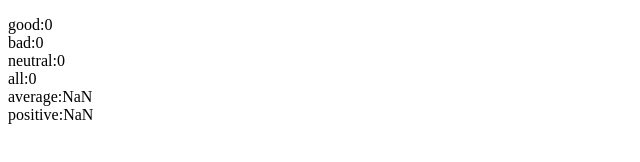
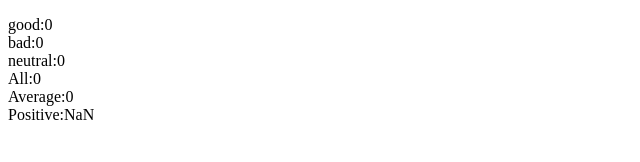
Before and after one commit to elber01/FSOdata, a React (Vite) app in the folder part1/unicafe/: page / in a window 1280 px wide. Shown: the part 152-314 px from the top of the page, without its empty margins (0-640 px from the left). Built offline with nearby package versions, Linux system fonts and the light colour scheme.

Commit message:
Practice 1.8 done

```diff
--- a/part1/unicafe/src/App.jsx
+++ b/part1/unicafe/src/App.jsx
@@ -7,7 +7,7 @@ function App() {
   const [neutral, setNeutral] = useState(0)
 
 //Header component
-  const Header = ({course}) => {
+  const Header1 = ({course}) => {
   return (
       <h1>{course}</h1>
   )
@@ -23,7 +23,7 @@ const Button=({handleClick, text}) => (
 
 
 //Statistics component
-const Statistics = ({statistics}) => {
+const Header2 = ({state}) => {
   return (
     <div>
       <h2>Statistics</h2>
@@ -40,21 +40,27 @@ const Result = ({value, text}) => {
   )
 }
 
-
-
+//Statistics component
+const Statistics = ({value}) => {
+  return (
+    <div>
+     All:{good + bad + neutral} <br/>
+     Average:{(good + bad + neutral)/3}<br/>
+     Positive:{ (good * 100) / (good + bad + neutral) }
+  </div>
+  )
+}
 return (
     <div>
-      <Header course="Give Feedback" />
+      <Header1 course="Give Feedback" />
       <Button handleClick={() => setGood(good + 1)} text="good" />
       <Button handleClick={() => setBad(bad + 1)} text="bad" />
       <Button handleClick={() => setNeutral(neutral + 1)} text="neutral" />
-      <Statistics statistics=""/>
+      <Header2 state=""/>
       <Result value={good} text="good" />
       <Result value={bad} text="bad" />
       <Result value={neutral} text="neutral" />
-      <Result value={good + bad + neutral} text="all" />
-      <Result value={(good - bad) / (good + bad + neutral)} text="average" />
-      <Result value={ (good * 100) / (good + bad + neutral) } text="positive" />
+     <Statistics value=""/>
  </div>
 )
 }
```
